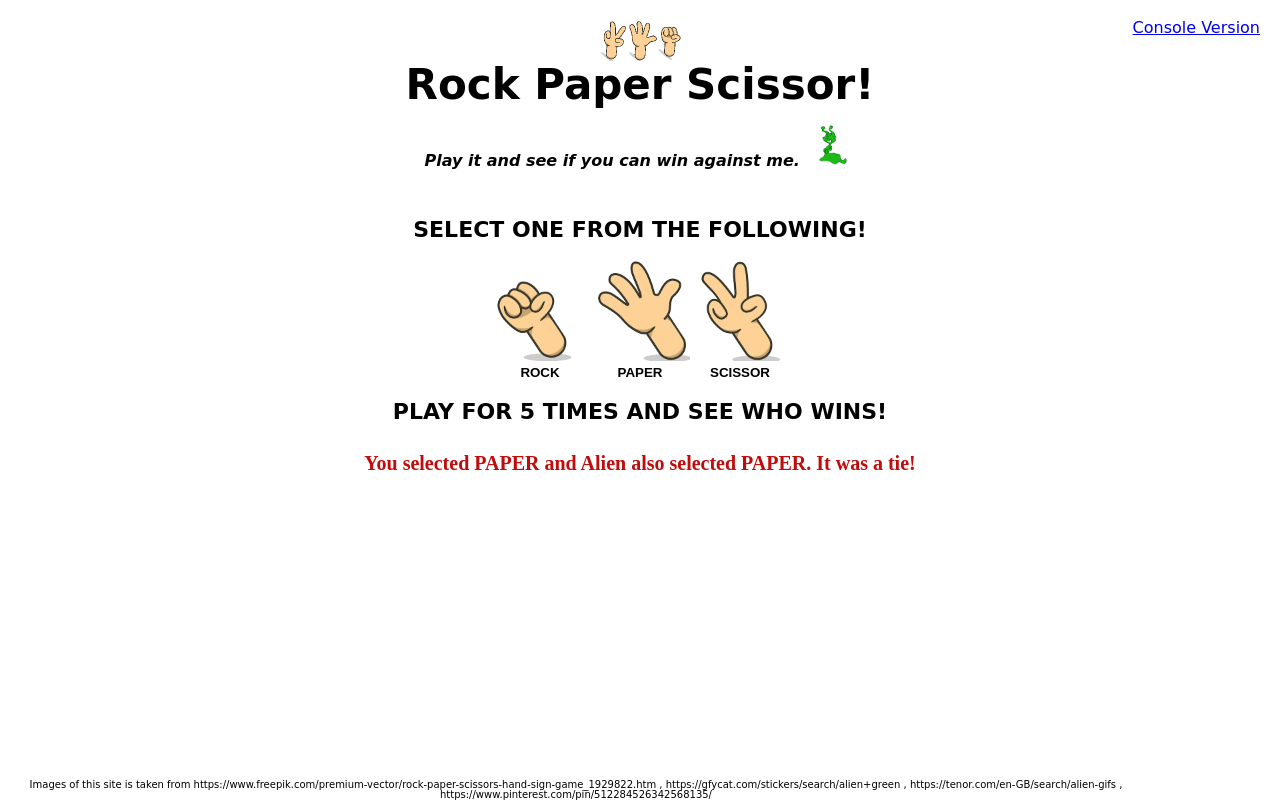
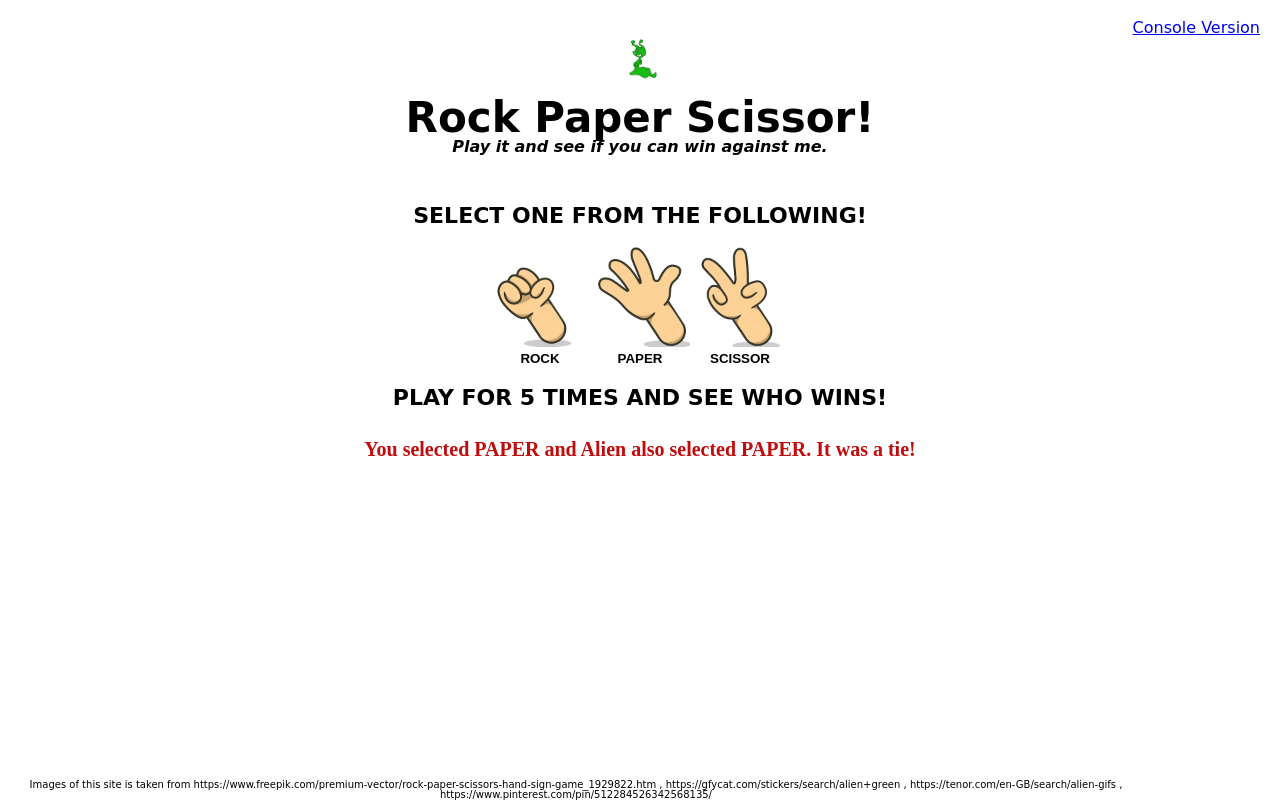
Before and after one commit to syedshaon/rock-paper-scissor, a plain HTML site: page index.html in a window 1280 px wide. Both pictures are taken after a click on the element 640 px from the left and 321 px from the top of the page. Drawn offline with Linux system fonts and the light colour scheme; a web font is replaced by a local one.

Commit message:
click event fix

```diff
--- a/index.html
+++ b/index.html
@@ -17,12 +17,9 @@
   <body>
     <a class="menu" href="./console.html">Console Version</a>
     <div class="heading">
-      <img src="./images/rcp2.gif" alt="rock" />
+      <img src="./images/alien.gif" alt="alien" />
       <h2>Rock Paper Scissor!</h2>
-      <p>
-        Play it and see if you can win against me.
-        <img src="./images/alien.gif" alt="alien-dance" />
-      </p>
+      <p>Play it and see if you can win against me.</p>
     </div>
     <h3 class="select">Select one from the following!</h3>
     <div class="choices" id="choices">
--- a/script-visual.js
+++ b/script-visual.js
@@ -49,8 +49,14 @@ let playerSelection = "x";
 let clickCounter = 0;
 
 document.getElementById("choices").addEventListener("click", (e) => {
-  playerSelection = e.target.value.toString().toUpperCase();
+  playerSelection = e.target.value;
   const alienSelection = getAlienChoice().toUpperCase();
+
+  if (
+    playerSelection === "ROCK" ||
+    playerSelection === "PAPER" ||
+    playerSelection === "SCISSOR"
+  ) {
     clickCounter += 1;
 
     if (clickCounter <= 5) {
@@ -64,7 +70,6 @@ document.getElementById("choices").addEventListener("click", (e) => {
           "round"
         ).innerText = `You selected ${playerSelection} and Alien selected ${alienSelection}. You Won!`;
 
-      console.log("You Won");
         numberUserOwn += 1;
         showResult();
       } else if (alienSelection === "ROCK" && playerSelection === "SCISSOR") {
@@ -72,7 +77,6 @@ document.getElementById("choices").addEventListener("click", (e) => {
           "round"
         ).innerText = `You selected ${playerSelection} and Alien selected ${alienSelection}. Alien Won!`;
 
-      console.log("alien Won");
         numberAlienOwn += 1;
         showResult();
       } else if (alienSelection === "PAPER" && playerSelection === "SCISSOR") {
@@ -80,7 +84,6 @@ document.getElementById("choices").addEventListener("click", (e) => {
           "round"
         ).innerText = `You selected ${playerSelection} and Alien selected ${alienSelection}. You Won!`;
 
-      console.log("You Won");
         numberUserOwn += 1;
         showResult();
       } else if (alienSelection === "PAPER" && playerSelection === "ROCK") {
@@ -88,7 +91,6 @@ document.getElementById("choices").addEventListener("click", (e) => {
           "round"
         ).innerText = `You selected ${playerSelection} and Alien selected ${alienSelection}. Alien Won!`;
 
-      console.log("alien Won");
         numberAlienOwn += 1;
         showResult();
       } else if (alienSelection === "SCISSOR" && playerSelection === "ROCK") {
@@ -96,7 +98,6 @@ document.getElementById("choices").addEventListener("click", (e) => {
           "round"
         ).innerText = `You selected ${playerSelection} and Alien selected ${alienSelection}. You Won!`;
 
-      console.log("You Won");
         numberUserOwn += 1;
         showResult();
       } else if (alienSelection === "SCISSOR" && playerSelection === "PAPER") {
@@ -104,7 +105,6 @@ document.getElementById("choices").addEventListener("click", (e) => {
           "round"
         ).innerText = `You selected ${playerSelection} and Alien selected ${alienSelection}. Alien Won!`;
 
-      console.log("alien Won");
         numberAlienOwn += 1;
         showResult();
       }
@@ -117,4 +117,5 @@ document.getElementById("choices").addEventListener("click", (e) => {
       ).innerText = `You already played 5 round. Please reload to play again.`;
       // document.getElementById("reload").style.display = "block";
     }
+  }
 });
--- a/style.css
+++ b/style.css
@@ -138,6 +138,9 @@ body {
   font-weight: bold;
   margin: 20px auto 50px;
 }
+.container {
+  background-color: rgba(255, 255, 255, 0.555);
+}
 h3.select {
   font-size: 22px;
   text-transform: uppercase;
@@ -148,6 +151,7 @@ h3.select {
   margin: 0 auto;
 }
 .heading h2 {
+  margin-top: 14px;
   font-size: 42px;
 }
 .heading p {
@@ -156,7 +160,7 @@ h3.select {
   font-style: italic;
 }
 
-.heading p img {
+.heading img {
   width: 50px;
 }
 
@@ -175,6 +179,7 @@ h3.select {
 }
 .choice img {
   width: 100%;
+  cursor: pointer;
 }
 
 .choice input {
@@ -182,6 +187,7 @@ h3.select {
   text-transform: uppercase;
   font-weight: bold;
   background-color: transparent;
+  cursor: pointer;
 }
 .imgSrc {
   position: fixed;
@@ -216,7 +222,7 @@ h3.select {
   width: 100px;
 }
 .result {
-  margin: 100px auto 50px;
+  margin: 50px auto 50px;
   display: flex;
   flex-wrap: wrap;
   align-items: center;
```
Lines whose indentation alone changed are shown as unchanged.
